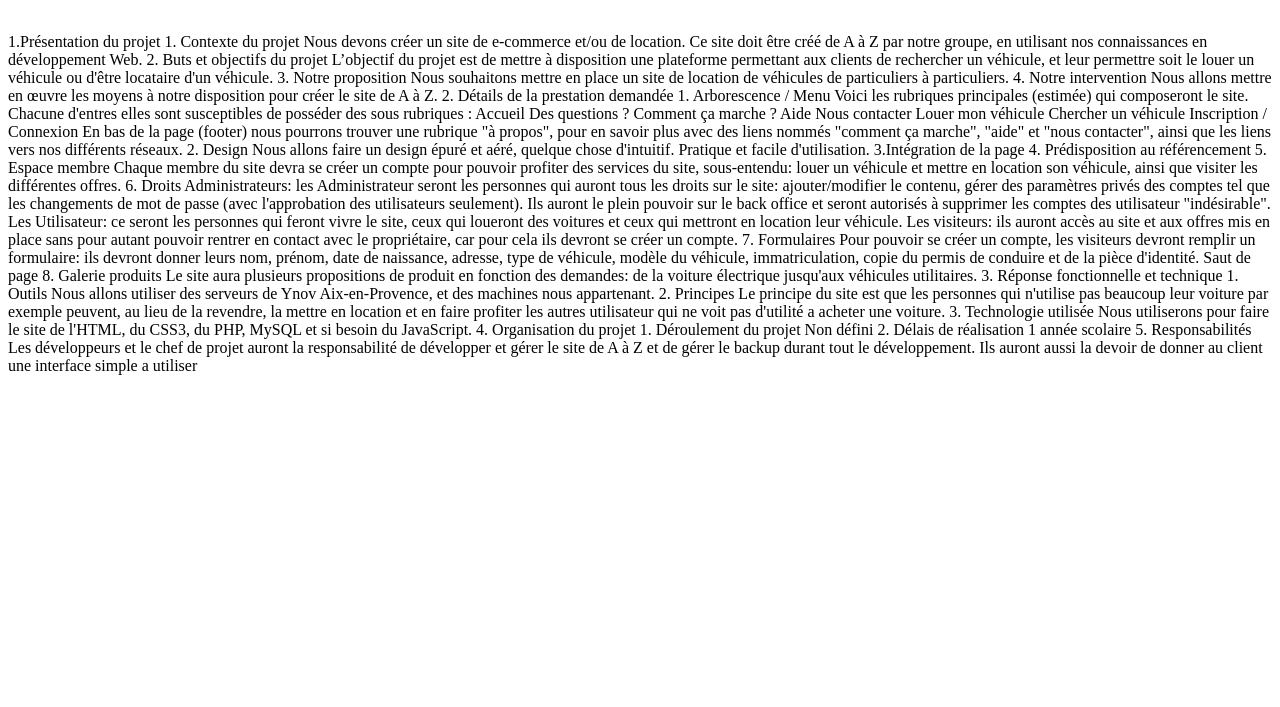
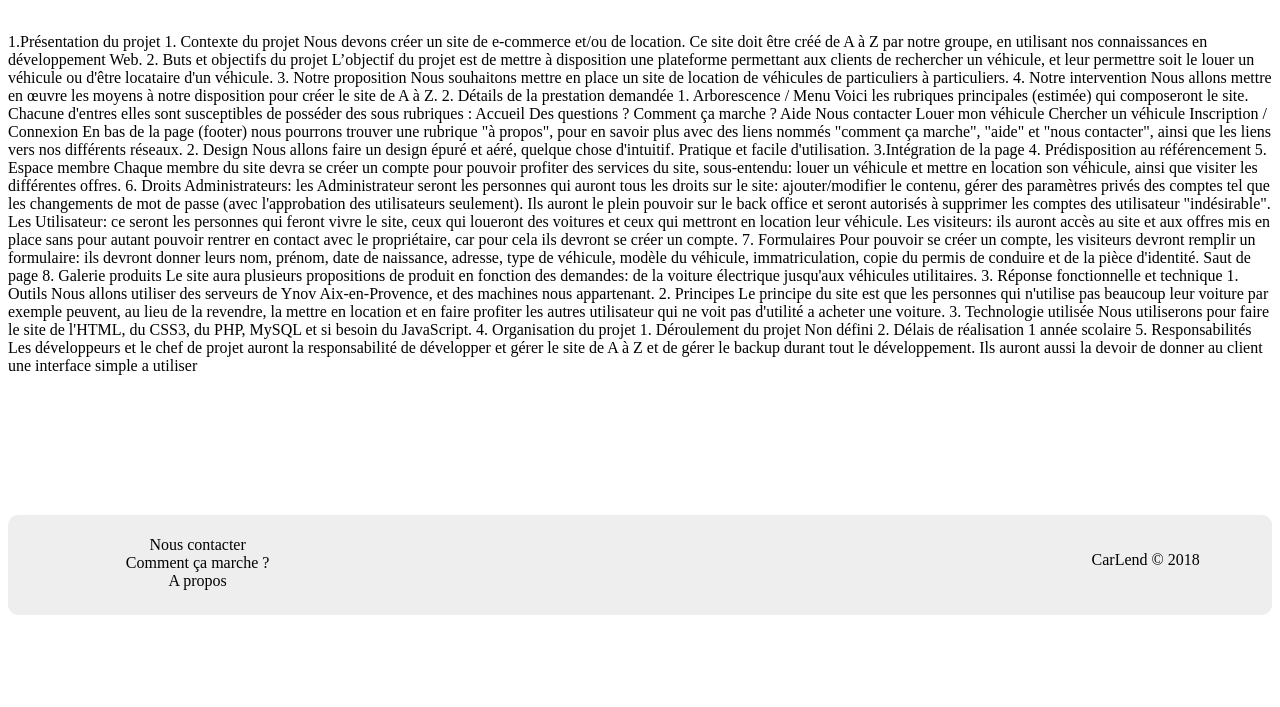
Before and after one commit to AdamPoyol/CarLend, a PHP site: page /views/accueil_carlend.php in a window 1280 px wide. Shown: the part 439-1146 px from the top of the page. After the commit the page ends 1054 px from the top, so only its background shows below. Run offline with PHP 8.4, Linux system fonts and the light colour scheme.

Commit message:
Modif all

```diff
--- a/Developpement/inc/css/css_carlend.css
+++ b/Developpement/inc/css/css_carlend.css
@@ -1,26 +1,23 @@
-/* latin */
+/* COMMUN */
+
 @font-face {
-  font-family: 'Secular One';
+  font-family: 'Nunito';
   font-style: normal;
   font-weight: 400;
-  src: local('Secular One'), local('SecularOne-Regular'), url(https://fonts.gstatic.com/s/secularone/v2/Bt9hCbXtVHCjlv_xsF8oqY4P5ICox8Kq3LLUNMylGO4.woff2) format('woff2');
-  unicode-range: U+0000-00FF, U+0131, U+0152-0153, U+02BB-02BC, U+02C6, U+02DA, U+02DC, U+2000-206F, U+2074, U+20AC, U+2122, U+2212, U+2215;
+  src: local('Nunito Regular'), local('Nunito-Regular'), url(https://fonts.gstatic.com/s/nunito/v9/cSNs3NwpEgPVRQzvkh3NeQ.woff2) format('woff2');
+  unicode-range: U+0000-00FF, U+0131, U+0152-0153, U+02C6, U+02DA, U+02DC, U+2000-206F, U+2074, U+20AC, U+2212, U+2215;
 }
 body{
   background: white no-repeat;
   background-size: cover;
-  position: relative;
 }
 
-#conteneur{
-margin: 0 auto; width: 100%; height:1000px;
+a{
+  color: #000000; text-decoration: none;
 }
 
-.conteneur{
-  text-align: center;
-}
 .header{
-background-color: #FFFFFF; width: 100%; height: 100px;
+  background-color: #FFFFFF; width: 100%; height: 100px; float: center;
   position: relative;
   bottom: 0;
   left: 0;
@@ -30,35 +27,95 @@ text-align: right;
 .header_gauche{
   background:no-repeat;
   background-size: cover;
-width:30%;
+  width:40%;
   height: 80px; float: left;
-margin: 5px auto auto 40px;
+  margin: 20px 20px auto auto;
   position: relative;
   text-align: center;
+}
+
+.header_gauche_menu{
+  background-color: #777777;
+  background-size: cover;
+  background: no-repeat;
+  width:50%;
+  height: 80px; float: left;
+  position: relative;
+  text-align: center;
+}
+
+.header_gauche_logo{
+  background:no-repeat;
+  background-size: cover;
+  width:50%;
+  height: 70px; float: right;
 }
 
 .header_droite{
   background:no-repeat;
   background-size: cover;
-width:30%;
+  width:40%;
   height: 30px; float: right;
-margin: 30px 150px auto auto;
+  margin: 20px 20px auto auto;
   position: relative;
   text-align: right;
 }
 
-.zone1{
-background:url(../Images/Screen.png) no-repeat;
+.footer{
+  background-color: #EEEEEE; width: 100%; height: 100px; float: right;
+  position: relative;border-radius: 10px;
+}
+
+.footer_gauche{
+  background:no-repeat;
+  background-size: cover;
+  width:30%;
+  height: 30px; float: left;
+  margin: 5px auto auto 0;
+  position: relative;
+  text-align: center;
+}
+
+.footer_droite{
+  background:no-repeat;
+  background-size: cover;
+  width:20%;
+  height: 30px; float: right;
+  margin: 20px 0 auto auto;
+  position: relative;
+  text-align: center;
+}
+
+.clear{
+  clear: both;
+}
+
+/* ACCUEIL */
+
+.header_gauche a
+{
+  border-bottom: 1px solid;
+}
+#conteneur_accueil{
+  margin: 0 auto; width: 100%; height:1000px;
+}
+
+.zone1_accueil{
+  background:url(../../inc/img/Screen.png) no-repeat;
   background-size: cover;
   height: 300px; width: auto;
   text-align: center;
   margin: 30px 100px auto auto;
   margin-left: 80px;
-
 }
 
+.zone2_accueil{
+  background-color: white;
+  width: 100%; height: 500px;
+  position: relative;
+}
 
-.recherche{
+.recherche_accueil{
   background:white no-repeat;
   background-size: cover;
   opacity: 0.85;
@@ -69,20 +126,10 @@ border-radius: 10px;
   text-align: center;
 }
 
-.zone2{
-background-color: white;
-width: 100%; height: 500px;
-position: relative;
-}
-
 .form{
   margin-top: 1em;
 }
 
-label {
-  margin-top:10px;
-  display:block;
-}
 .contact, .contact2, select, option {
   background-color: transparent;
 }
@@ -102,29 +149,52 @@ label {
   min-width: 700px;
 }
 
-.footer{
-  background-color: #EEEEEE; width: 100%; height: 100px; float: right;
-  position: absolute;border-radius: 10px;
-  bottom:0;
+/* LOCATION */
+
+#conteneur_location{
+  margin: 0 auto; width: 100%; height:1500px;
 }
 
-.footer_gauche{
-  background:no-repeat;
+.zone1_location{
+  background:url(../../inc/img/Screen.png) no-repeat;
   background-size: cover;
-  width:30%;
-  height: 30px; float: left;
-  margin: 5px auto auto 0;
-  position: relative;
-  display: inline;
-  bottom:0;
+  width: 100%; height: 300px;
+  text-align: center;
 }
 
-.footer_droite{
-  background:no-repeat;
+.zone2_location{
+  background-color: #efefef;
+  width: 100%; height: 500px;
+  position: relative;border-radius: 10px;
+  margin: 10px auto 10px auto;
+}
+
+.zone3_location{
+  background-color: #f0f0f0;
+  width: 100%; height: 500px;
+  position: relative;border-radius: 10px;
+  margin: 10px auto 10px auto;
+}
+
+.louer{
+  background:#ffffff no-repeat;
   background-size: cover;
-  width:20%;
-  height: 30px; float: right;
-  margin: 20px 0 auto auto;
-  position: relative;
-  bottom:0;
+  opacity: 0.95;
+  width:40%;
+  height: 72px; float: right;
+  margin: 100px 450px auto auto;
+  border-radius: 10px;
+  text-align: center;
+  line-height: 80px;
 }
+
+.recherche_location{
+  background:#CFA700 no-repeat;
+  background-size: cover;
+  opacity: 0.85;
+  width:60%;
+  height: 72px; float: right;
+  margin: 10px 250px auto auto;
+  border-radius: 10px;
+  text-align: center;
+}
--- a/Developpement/inc/footer.inc.php
+++ b/Developpement/inc/footer.inc.php
@@ -1,9 +1,19 @@
-        </div>
-        </section>
-        <footer>
-            <div class="conteneur">
-                <?php echo date("Y"); ?> - Tous droits réservés
-            </div>
-        </footer>
-    </body>
-</html>
+<?php
+echo "<footer>
+				<div class=\"footer\">
+					<div class=\"footer_gauche\">
+						<p>
+							<a href=\"../views/contact_carlend.php\">Nous contacter</a><br>
+							<a href=\"\">Comment ça marche ?</a><br>
+							<a href=\"\">A propos</a>
+						</p>
+					</div>
+					<div class=\"footer_droite\">
+						<p>
+							<a href=\"../views/accueil_carlend.php\">CarLend © 2018</a>
+					</div>
+				</div>
+			</footer>
+	</body>
+</html>";
+?>
--- a/Developpement/inc/header.inc.php
+++ b/Developpement/inc/header.inc.php
@@ -1,21 +1,32 @@
-<!Doctype html>
-<html lang="fr">
-    <head>
-        <title></title>
-        <meta charset="UTF-8"/>
-        <link rel="stylesheet" href="<?php echo RACINE_SITE; ?>inc/css/style.css"/>
-    </head>
-    <body>
-        <header>
-            <div class="conteneur">
-                <div><a href="" title="MonSite">MonSite.com</a></div>
-            </div>
-            <nav>
-                <a href="<?php echo RACINE_SITE; ?>inscription.php">inscription</a>
-                <a href="<?php echo RACINE_SITE; ?>connexion.php">connexion</a>
-                <a href="<?php echo RACINE_SITE; ?>boutique.php">boutique</a>
-                <a href="<?php echo RACINE_SITE; ?>panier.php">panier</a>
-            </nav>
-        </header>
-        <section>
-            <div class="conteneur">
+<?php
+echo "<!DOCTYPE html>
+<html>
+	<head>
+		<meta charset=\"utf-8\">
+		<title>Accueil</title>
+		<link rel=\"stylesheet\" href=\"../inc/css/css_carlend.css\">
+		<script src=\"../views/js_carlend.js\" type=\"text/javascript\"></script>
+	</head>
+	<body>
+		<div id=\"conteneur_accueil\">
+			<div class=\"header\">
+					<div class=\"header_gauche\">
+						<div class=\"header_gauche_menu\">
+							<a href=\"../views/accueil_carlend.php\">Accueil</a><br><br>
+								<a href=\"../views/location_carlend.php\">Louer mon véhicules</a><br>
+						</div>
+
+						<div class=\"header_gauche_logo\">
+							<a href='../views/accueil_carlend.php'><img id=\"CarLend\" src=\"../inc/img/logo.png\" alt=\"logo CarLend\"/></a>
+						</div>
+
+					</div>
+					<div class=\"header_droite\">
+						<form method=\"POST\" action=\".php\">
+						<input id=\"login\" type=\"text\" name=\"login\" placeholder=\"login\"/>
+						<input id=\"mdp\" type=\"password\" name=\"mdp\" placeholder=\"password\"/>
+						<input type=\"submit\" value=\"Connexion\"/>
+                        <input type=\"submit\" value=\"Inscription\"/><br>
+					</div>
+			</div>";
+?>
--- a/Developpement/views/accueil_carlend.php
+++ b/Developpement/views/accueil_carlend.php
@@ -1,17 +1,17 @@
 		<?php
-			require_once ("header.php");
+			require_once ("../inc/header.inc.php");
 		?>
 		<form method="POST" action="location_carlend.php">
-		<div id="conteneur">
-			<div class="zone1">
-				<div class="recherche">
+		<div id="conteneur_accueil">
+			<div class="zone1_accueil">
+				<div class="recherche_accueil">
 					<br><input id="marque" type="text" name="marque" placeholder="Marque" class="form"/>
 					<input id="modele" type="text" name="modele" placeholder="Modèle" class="form"/>
 					<input id="ville" type="text" name="ville" placeholder="Ville" class="form"/>
 					<input type="submit" value="Rechercher" class="form"/>
 				</div>
 			</div>
-			<div class="zone2">
+			<div class="zone2_accueil">
 				<p><br>
 				1.Présentation du projet
 
@@ -122,3 +122,6 @@
 				<p>
 			</div>
         </form>
+        <?php
+        require_once ("../inc/footer.inc.php");
+        ?>
--- a/Developpement/views/header.php
+++ b/Developpement/views/header.php
@@ -1,24 +1,33 @@
 <?php
     echo "<!DOCTYPE html>
-        <html lang=\"fr\">
+<html>
 	<head>
 		<meta charset=\"utf-8\">
-                <title>Carlend</title>
-                <link rel=\"stylesheet\" href=\"../css/css_carlend.css\">
+		<title>Accueil</title>
+		<link rel=\"stylesheet\" href=\"../inc/css/css_carlend.css\">
+		<script src=\"js_carlend.js\" type=\"text/javascript\"></script>
 	</head>
 	<body>
+		<div id=\"conteneur_accueil\">
 			<div class=\"header\">
-                <header>
 					<div class=\"header_gauche\">
-                        <a href=\"accueil_carlend.php\"><img id=\"CarLend\" src=\"../Images/logo.png\" alt=\"logo CarLend\"/></a>
+						<div class=\"header_gauche_menu\">
+							<a href=\"../views/accueil_carlend.php\">Accueil</a><br>
+								<a href=\"../views/location_carlend.php\">Louer mon véhicules</a><br>
+						</div>
+
+						<div class=\"header_gauche_logo\">
+							<img id=\"CarLend\" src=\"../inc/img/logo.png\" alt=\"logo CarLend\"/>
+						</div>
+
 					</div>
 					<div class=\"header_droite\">
+						<form method=\"POST\" action=\".php\">
 						<input id=\"login\" type=\"text\" name=\"login\" placeholder=\"login\"/>
 						<input id=\"mdp\" type=\"password\" name=\"mdp\" placeholder=\"password\"/>
-                        <input type=\"submit\" value=\"Connexion\"/>
+						<input type=\"submit\" value=\"se connecter\"/><br>
+					</form>
 						<input type=\"submit\" value=\"Inscription\"/><br>
 					</div>
-                </header>
 			</div>";
-
     ?>
```
Also changed, not shown: Developpement/Site/accueil_carlend.html (+0 -46 lines), Developpement/Site/c_contact.css (+72 -11 lines), Developpement/Site/css_carlend.css (+8 -8 lines), Developpement/views/contact_carlend.php (+7 -39 lines), Developpement/views/location_carlend.php (+4 -19 lines), Developpement/accueil.php (renamed from Developpement/index.php). Lines whose indentation alone changed are shown as unchanged.
